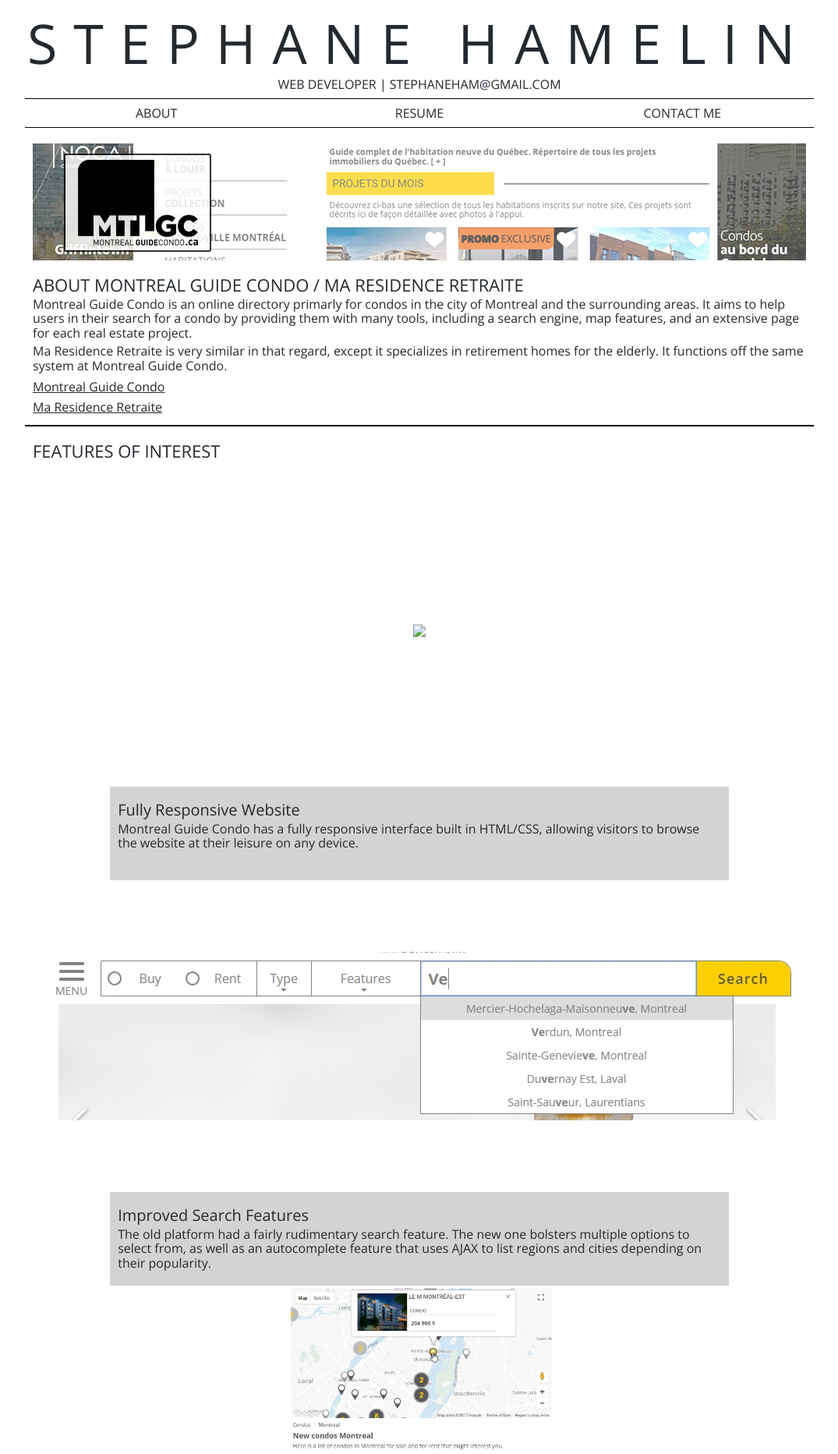
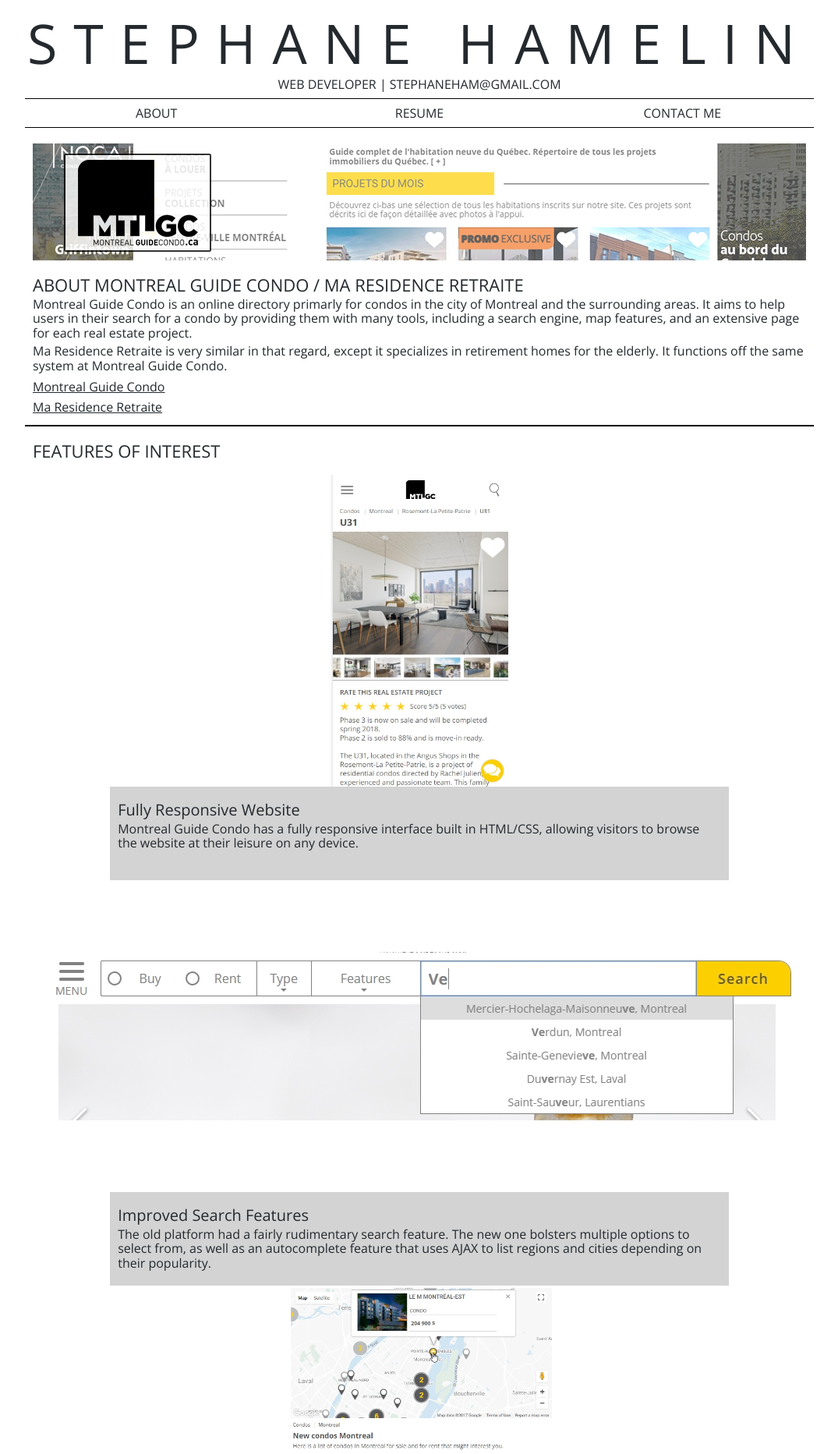
Before and after one commit to stephaneham/stephaneham.github.io, a Jekyll site: the page built from montreal-guide-condo/index.html, in a window 1280 px wide. Shown: the top 1865 px of the page at 78% size, without its empty margins (102-1177 px from the left). Built offline with Jekyll 4.4.1, drawn with Linux system fonts in a browser that asks for light colours; nearby versions of some CDN libraries.

Commit message:
Update index.html

```diff
--- a/montreal-guide-condo/index.html
+++ b/montreal-guide-condo/index.html
@@ -20,7 +20,7 @@
 				<div class="bxslider">
 					<div class="one-feature">
 						<div class="project-feature-img">
-							<img src="images/mtlgc-responsive.jpg">
+							<img src="/images/mtlgc-responsive.jpg">
 						</div>
 						<div class="project-desc">
 							<h2> Fully Responsive Website </h2>
```
